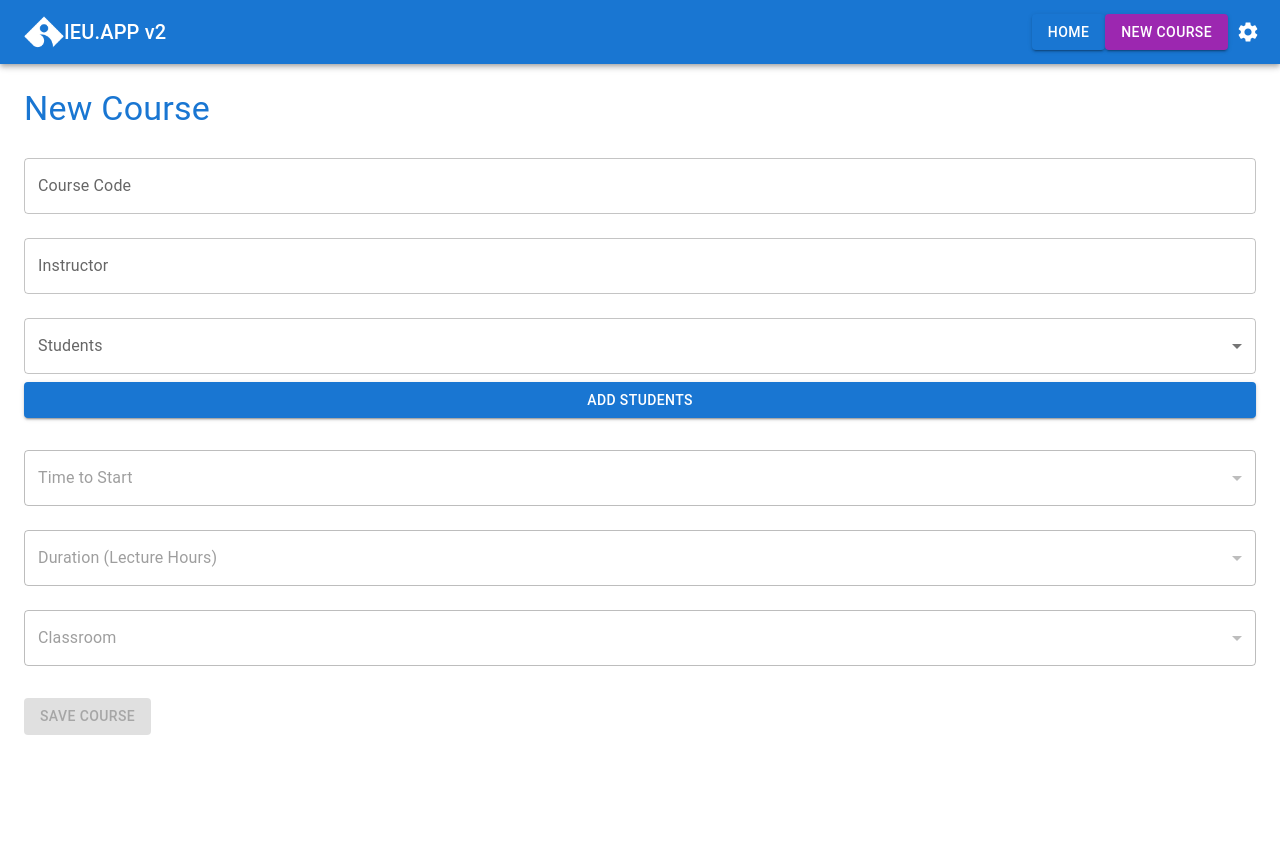
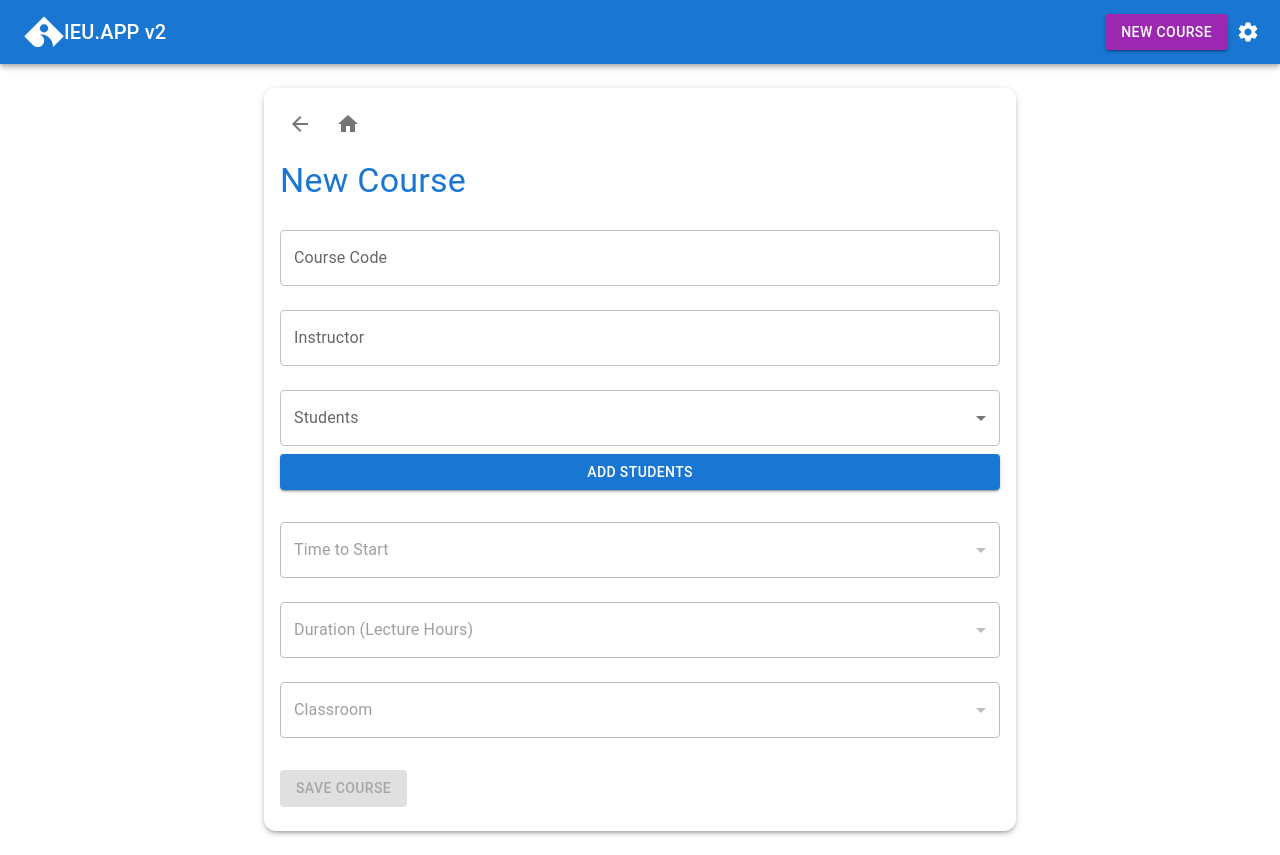
Before and after one commit to heudev/SE302-project, a React (Vite) app: page /#/newcourse in a window 1280 px wide. Before the commit the page ends 800 px from the top, so only its background shows below. Built offline with nearby package versions, Linux system fonts and the light colour scheme.

Commit message:
Update new course screen, delete home button in appbar

```diff
--- a/src/layouts/main/appbar/index.tsx
+++ b/src/layouts/main/appbar/index.tsx
@@ -51,13 +51,7 @@ export default function AppBarComponent() {
                         IEU.APP v2
                     </Typography>
                     <div className='space-x-1'>
-                        <Button
-                            color={location.pathname === '/' ? "secondary" : "primary"}
-                            variant='contained'
-                            onClick={() => navigate('/')}
-                        >
-                            Home
-                        </Button>
+
                         <Button
                             color={location.pathname === '/newcourse' ? "secondary" : "primary"}
                             variant='contained'
--- a/src/pages/newcourse/index.tsx
+++ b/src/pages/newcourse/index.tsx
@@ -2,8 +2,10 @@ import React, { useState } from 'react';
 import { useDispatch, useSelector } from 'react-redux';
 import { setCourses, CourseInterface } from "../../store/courses";
 import { ClassroomInterface } from "../../store/classrooms";
-import { TextField, Button, Select, MenuItem, InputLabel, FormControl, Box, Typography, List, ListItem, ListItemText, IconButton, SelectChangeEvent, OutlinedInput, Checkbox, Snackbar } from '@mui/material';
+import { TextField, Button, Select, MenuItem, InputLabel, FormControl, Box, Typography, List, ListItem, ListItemText, IconButton, SelectChangeEvent, OutlinedInput, Checkbox, Snackbar, Stack, Card, CardContent } from '@mui/material';
 import DeleteIcon from '@mui/icons-material/Delete';
+import ArrowBackIcon from '@mui/icons-material/ArrowBack';
+import HomeIcon from '@mui/icons-material/Home';
 import { FixedSizeList as VirtualizedList } from 'react-window';
 import { useNavigate } from 'react-router-dom';
 
@@ -78,12 +80,11 @@ export default function NewCourse() {
 
     const handleSaveCourse = () => {
         dispatch(setCourses([...courses, course]));
-        // Add course to the classroom's course list and students' course list
-        // ...additional logic...
+
         setOpenSnackbar(true);
         setTimeout(() => {
             navigate('/');
-        }, 2000); // Redirect after 2 seconds
+        }, 250);
     };
 
     const handleCloseSnackbar = () => {
@@ -188,7 +189,18 @@ export default function NewCourse() {
     };
 
     return (
-        <Box sx={{ p: 3, flexGrow: 1 }}>
+        <Box sx={{ padding: 3, maxWidth: 800, margin: '0 auto' }}>
+            <Card sx={{ borderRadius: 3, boxShadow: 3 }}>
+                <CardContent>
+                    <Stack direction="row" spacing={1} sx={{ mb: 2 }}>
+                        <IconButton onClick={() => navigate(-1)}>
+                            <ArrowBackIcon />
+                        </IconButton>
+                        <IconButton onClick={() => navigate("/")}>
+                            <HomeIcon />
+                        </IconButton>
+                    </Stack>
+
                     <Typography variant="h4" gutterBottom color='primary'>New Course</Typography>
                     <TextField
                         label="Course Code"
@@ -286,6 +298,8 @@ export default function NewCourse() {
                         onClose={handleCloseSnackbar}
                         message="Course saved successfully"
                     />
+                </CardContent>
+            </Card>
         </Box>
     );
 }
```
Lines whose indentation alone changed are shown as unchanged.
